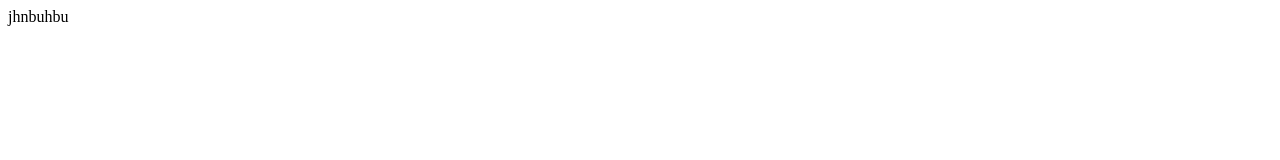
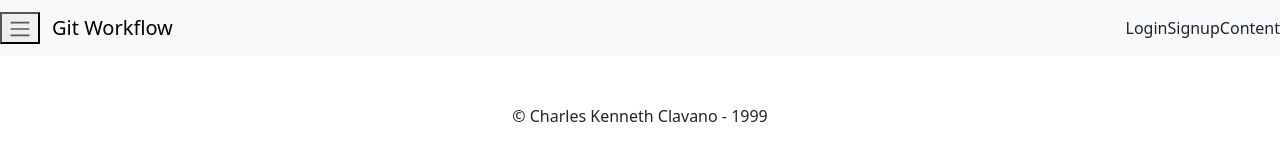
Before and after one commit to Ch4rles-kenneth/webdatabase2102, a plain HTML site: page index.html in a window 1280 px wide. Drawn offline with nearby package versions, Linux system fonts and the light colour scheme.

Commit message:
completed header and footer feature

```diff
--- a/index.html
+++ b/index.html
@@ -4,8 +4,38 @@
     <meta charset="UTF-8">
     <meta name="viewport" content="width=device-width, initial-scale=1.0">
     <title>welcome git</title>
+
+    <link href="https://cdn.jsdelivr.net/npm/bootstrap@5.3.3/dist/css/bootstrap.min.css" rel="stylesheet" integrity="sha384-QWTKZyjpPEjISv5WaRU9OFeRpok6YctnYmDr5pNlyT2bRjXh0JMhjY6hW+ALEwIH" crossorigin="anonymous">
 </head>
 <body>
-    jhnbuhbu
+    <nav class = "navbar navbar-expand-sm navbar-light bg-light mb-4">
+
+        <button class="navbar-toggler" type="Button" data-bs-toggle = "collapse"
+        data-bs-target="navbarNavaria" aria-control="navbarNav"
+        aria-expanded="false" aria-label="Toggle navigation">
+        <span class="navbar-toggler-icon"></span>
+    </button>
+    <button>
+        <span class="navbar-toggler-icon"></span>
+    </button>
+   <div class = 'container'>
+            <a href="#self" class = "navbar-brand"> Git Workflow</a>
+
+        </div>
+    <div class="collapse navbar-collapse" id="navbarNav">
+        <ul class="navbar-nav">
+            <li class="nav-item">Login</li>
+            <li class="nav-item">Signup</li>
+            <li class="nav-item">Content</li>
+        </ul>
+
+    </div>
+
+    </nav>
+
+    <footer class="text-center mt-5">
+        &copy; Charles Kenneth Clavano - 1999
+
+    </footer>
 </body>
 </html>
```
